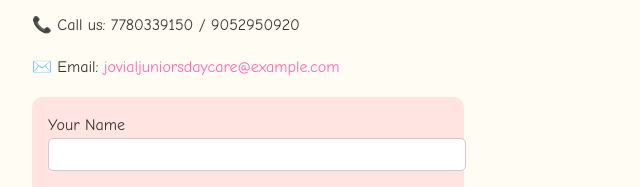
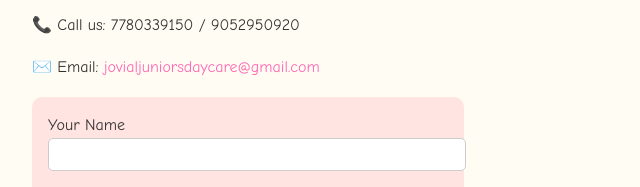
Before and after one commit to JOVIALJUNIORS/DAYCARE, a plain HTML site: page contact.html in a window 1280 px wide. Shown: the part 322-509 px from the top of the page, 0-640 px from the left. Drawn offline with Linux system fonts and the light colour scheme.

Commit message:
Update contact.html

```diff
--- a/contact.html
+++ b/contact.html
@@ -24,7 +24,7 @@
       <h2>We’d Love to Hear From You!</h2>
       <p>📍 Srinivas Nagar Colony, Dammaiguda, Hyderabad</p>
       <p>📞 Call us: 7780339150 / 9052950920</p>
-      <p>✉️ Email: <a href="mailto:jovialjuniorsdaycare@example.com">jovialjuniorsdaycare@example.com</a></p>
+      <p>✉️ Email: <a href="mailto:jovialjuniorsdaycare@gmail.com">jovialjuniorsdaycare@gmail.com</a></p>
 
       <form>
         <label for="name">Your Name</label><br/>
```
